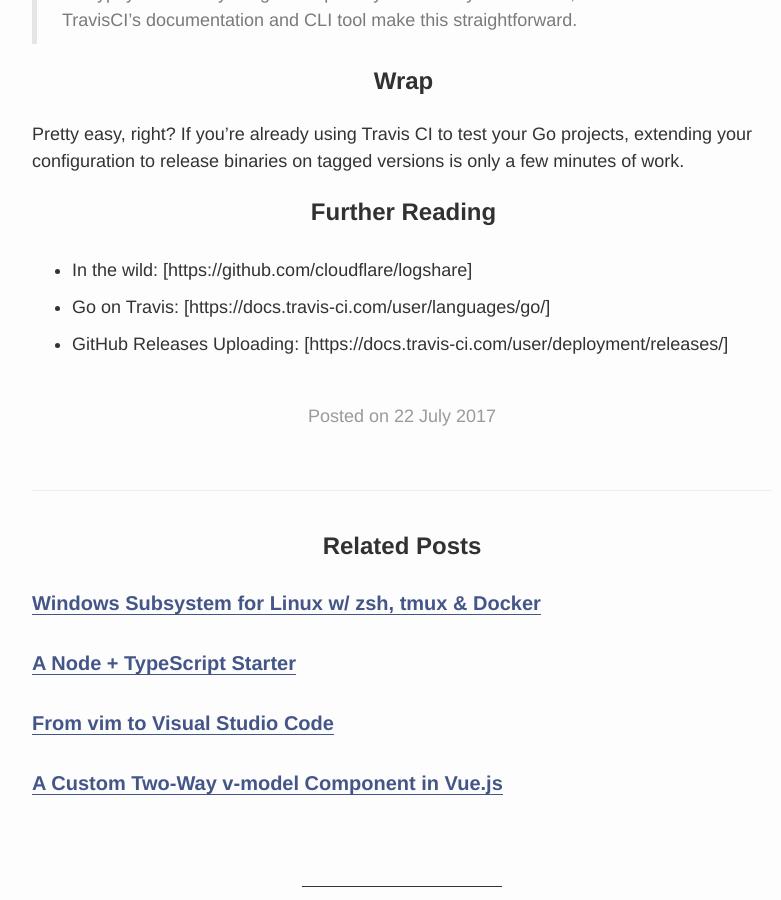
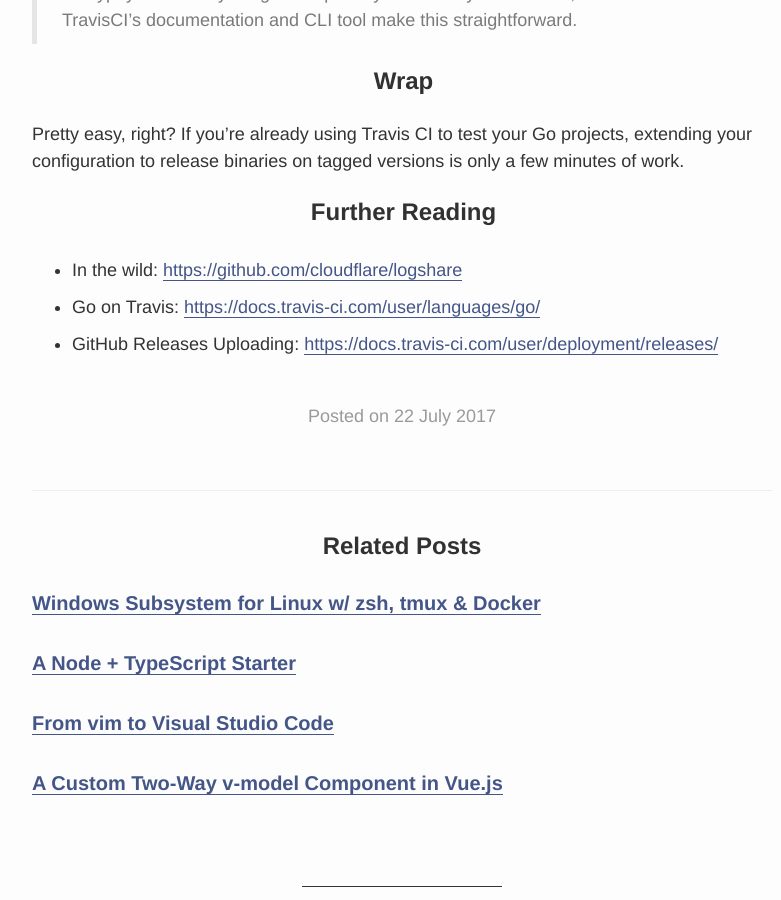
Before and after one commit to elithrar/elithrar.github.io, a Jekyll site: the page built from _posts/2017-07-22-build-go-binaries-travis-ci-github.md, in a window 1280 px wide and 900 px high, scrolled down 2161 px. Shown: the whole window, without its empty margins (238-1019 px from the left). Built offline with Jekyll 4.4.1, drawn with Linux system fonts in a browser that asks for light colours.

Commit message:
[edit] Fix links

```diff
--- a/_posts/2017-07-22-build-go-binaries-travis-ci-github.md
+++ b/_posts/2017-07-22-build-go-binaries-travis-ci-github.md
@@ -73,6 +73,6 @@ Pretty easy, right? If you're already using Travis CI to test your Go projects,
 
 ## Further Reading
 
-- In the wild: [https://github.com/cloudflare/logshare]
-- Go on Travis: [https://docs.travis-ci.com/user/languages/go/]
-- GitHub Releases Uploading: [https://docs.travis-ci.com/user/deployment/releases/]
+- In the wild: <https://github.com/cloudflare/logshare>
+- Go on Travis: <https://docs.travis-ci.com/user/languages/go/>
+- GitHub Releases Uploading: <https://docs.travis-ci.com/user/deployment/releases/>
```
